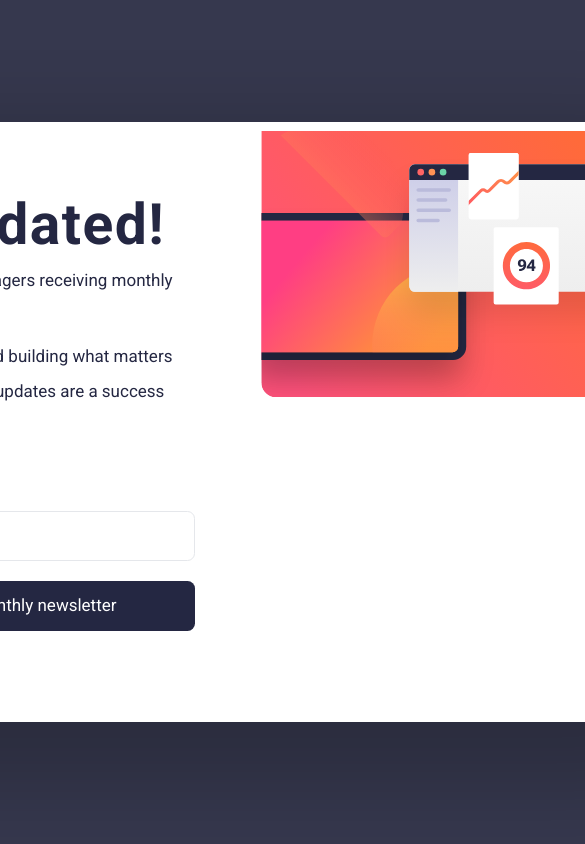
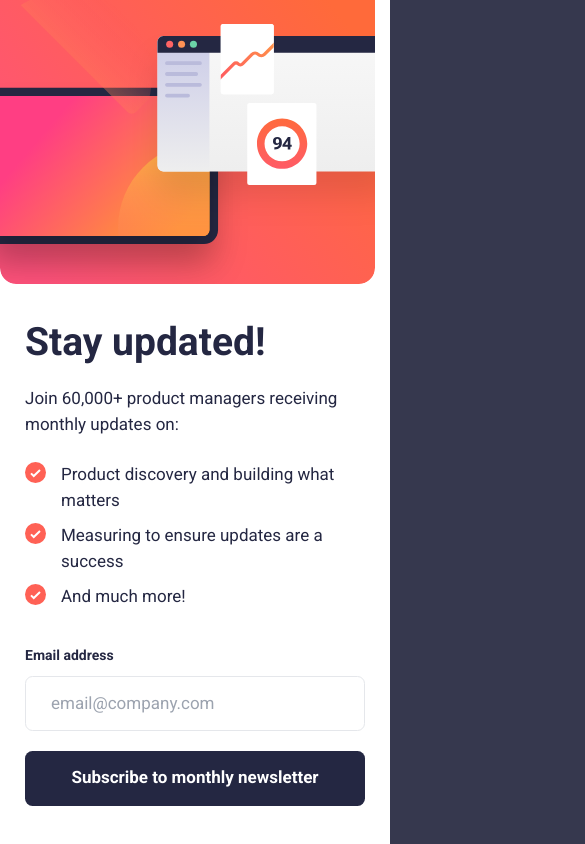
Before and after one commit to pkthunder87/newsletter-sign-up, a React (Vite) app: page /signup in a window 390 px wide. Shown: the top 844 px of the page, 585 px wide, since content can reach past the window. Built offline with nearby package versions, Linux system fonts and the light colour scheme.

Commit message:
Feat: Add mobile design for SignUp page

```diff
--- a/src/components/EmailForm.jsx
+++ b/src/components/EmailForm.jsx
@@ -13,10 +13,10 @@ function EmailForm({ setUserEmail }) {
   const isSubmitting = navigate.state === 'submitting';
 
   const inputNoErrorClasses =
-    'mt-4 h-20 cursor-pointer rounded-xl border px-10 ring ring-transparent ring-offset-[-2px] hover:ring-dark-slate-grey focus:outline-none focus:ring-dark-slate-grey';
+    'mt-4 h-[5.5rem] md:h-20 cursor-pointer rounded-xl border px-10 ring ring-transparent ring-offset-[-2px] hover:ring-dark-slate-grey focus:outline-none focus:ring-dark-slate-grey';
 
   const inputErrorClasses =
-    'mt-4 h-20 cursor-pointer rounded-xl border bg-red-100 px-10 ring ring-transparent ring-offset-[-2px] hover:ring-dark-slate-grey focus:outline-none focus:ring-red-500 text-red-500';
+    'mt-4 h-[5.5rem] md:h-20 cursor-pointer rounded-xl border bg-red-100 px-10 ring ring-transparent ring-offset-[-2px] hover:ring-dark-slate-grey focus:outline-none focus:ring-red-500 text-red-500';
 
   function onSubmit(data) {
     toast.success('Monthly subscription successful!');
@@ -29,7 +29,7 @@ function EmailForm({ setUserEmail }) {
   }
 
   return (
-    <div className="mt-16">
+    <div className="mt-[3.5rem] md:mt-16">
       <form
         onSubmit={handleSubmit(onSubmit, onError)}
         className="flex flex-col"
@@ -63,7 +63,7 @@ function EmailForm({ setUserEmail }) {
         />
 
         <button
-          className=" mt-8 h-20 rounded-xl bg-dark-slate-grey text-frontend-white hover:bg-gradient-to-r hover:from-pink   hover:to-orange"
+          className=" mt-8 h-[5.5rem] rounded-xl bg-dark-slate-grey font-bold text-frontend-white hover:bg-gradient-to-r hover:from-pink   hover:to-orange md:h-20"
           disabled={isSubmitting}
         >
           Subscribe to monthly newsletter
--- a/src/components/Features.jsx
+++ b/src/components/Features.jsx
@@ -1,16 +1,28 @@
 function Features() {
   return (
-    <ul className="mt-10 flex flex-col gap-4">
-      <li className="flex gap-8">
-        <img src="icon-list.svg" alt="checkmark" />
+    <ul className="mt-10 flex flex-col gap-4 md:mt-10">
+      <li className="flex gap-6 md:gap-8 ">
+        <img
+          className="scale-100   self-start md:scale-100"
+          src="icon-list.svg"
+          alt="checkmark"
+        />
         Product discovery and building what matters
       </li>
-      <li className="flex gap-8">
-        <img src="icon-list.svg" alt="checkmark" />
+      <li className="flex gap-6 md:gap-8 ">
+        <img
+          className="scale-100   self-start md:scale-100"
+          src="icon-list.svg"
+          alt="checkmark"
+        />
         Measuring to ensure updates are a success
       </li>
-      <li className="flex gap-8">
-        <img src="icon-list.svg" alt="checkmark" />
+      <li className="flex gap-6 md:gap-8 ">
+        <img
+          className="scale-100   self-start md:scale-100"
+          src="icon-list.svg"
+          alt="checkmark"
+        />
         And much more!
       </li>
     </ul>
--- a/src/components/Header.jsx
+++ b/src/components/Header.jsx
@@ -1,8 +1,12 @@
 function Header() {
   return (
     <div>
-      <h1 className="text-[5.7rem] font-bold tracking-wide">Stay updated!</h1>
-      <p>Join 60,000+ product managers receiving monthly updates on:</p>
+      <h1 className="-mt-4 text-[3.9rem] font-bold tracking-normal md:mt-0 md:text-[5.7rem] md:tracking-wide">
+        Stay updated!
+      </h1>
+      <p className="mt-6 md:mt-0">
+        Join 60,000+ product managers receiving monthly updates on:
+      </p>
     </div>
   );
 }
--- a/src/components/Image.jsx
+++ b/src/components/Image.jsx
@@ -6,7 +6,7 @@ function Image() {
         srcSet="./illustration-sign-up-mobile.svg"
       />
       <img
-        className="ml-16 scale-[.94] self-center justify-self-end"
+        className="md:ml-16 md:scale-[.94] md:self-center md:justify-self-end"
         src="./illustration-sign-up-desktop.svg"
         alt="Charts illustration"
       />
--- a/src/pages/SignUp.jsx
+++ b/src/pages/SignUp.jsx
@@ -5,13 +5,13 @@ import Image from '../components/Image';
 
 function SignUp({ setUserEmail }) {
   return (
-    <div className=" grid h-[60rem] w-[90rem] grid-cols-[50%_50%] rounded-[28px] bg-frontend-white px-8 pt-0 shadow-[0_35px_80px_30px_rgba(0,0,0,0.2)]">
-      <div className="my-24 ml-12 mr-0">
+    <div className="grid h-[100dvh] w-[100dvw] grid-cols-1 bg-frontend-white pt-0 md:h-[60rem] md:w-[90rem] md:grid-cols-[50%_50%] md:rounded-[28px] md:px-8 md:shadow-[0_35px_80px_30px_rgba(0,0,0,0.2)]">
+      <div className="mx-10 md:my-24 md:ml-12 md:mr-0">
         <Header />
         <Features />
         <EmailForm setUserEmail={setUserEmail} />
       </div>
-      <div className="grid">
+      <div className="-order-1 grid md:order-2">
         <Image />
       </div>
     </div>
```
